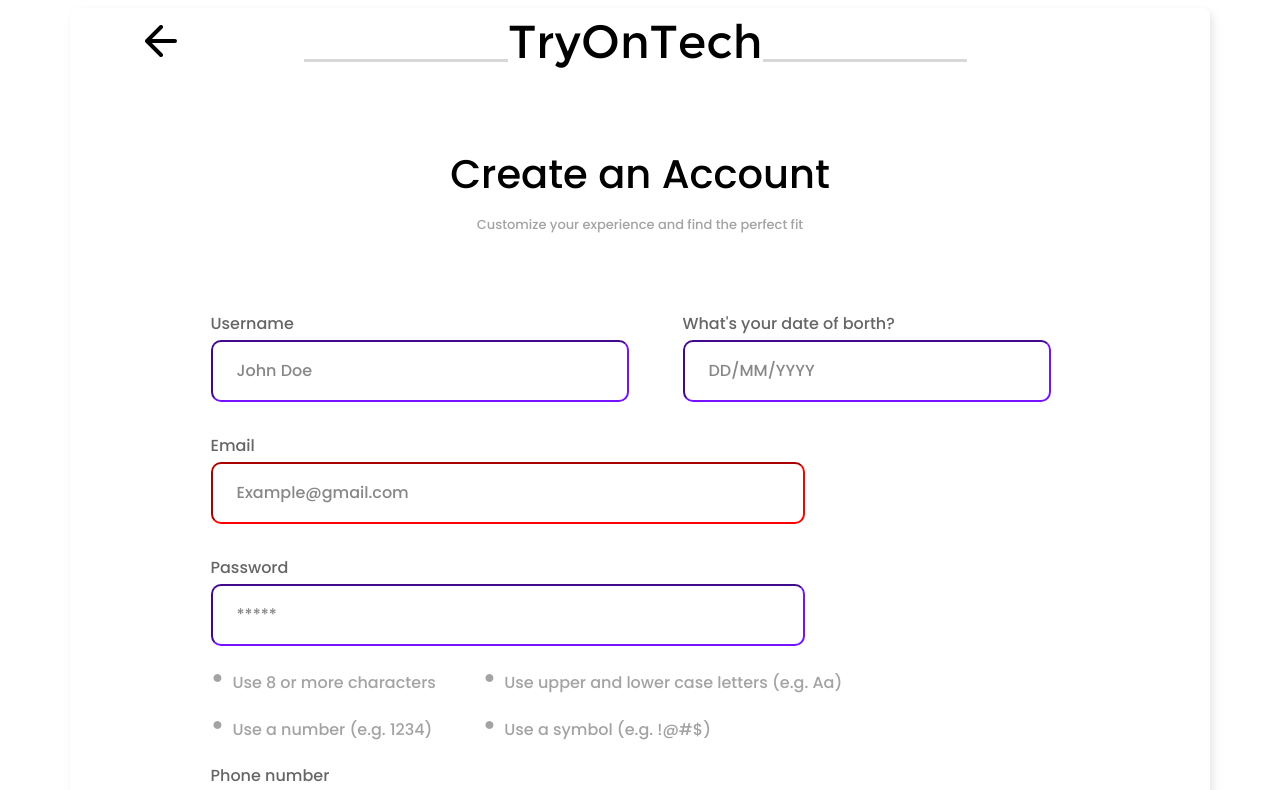
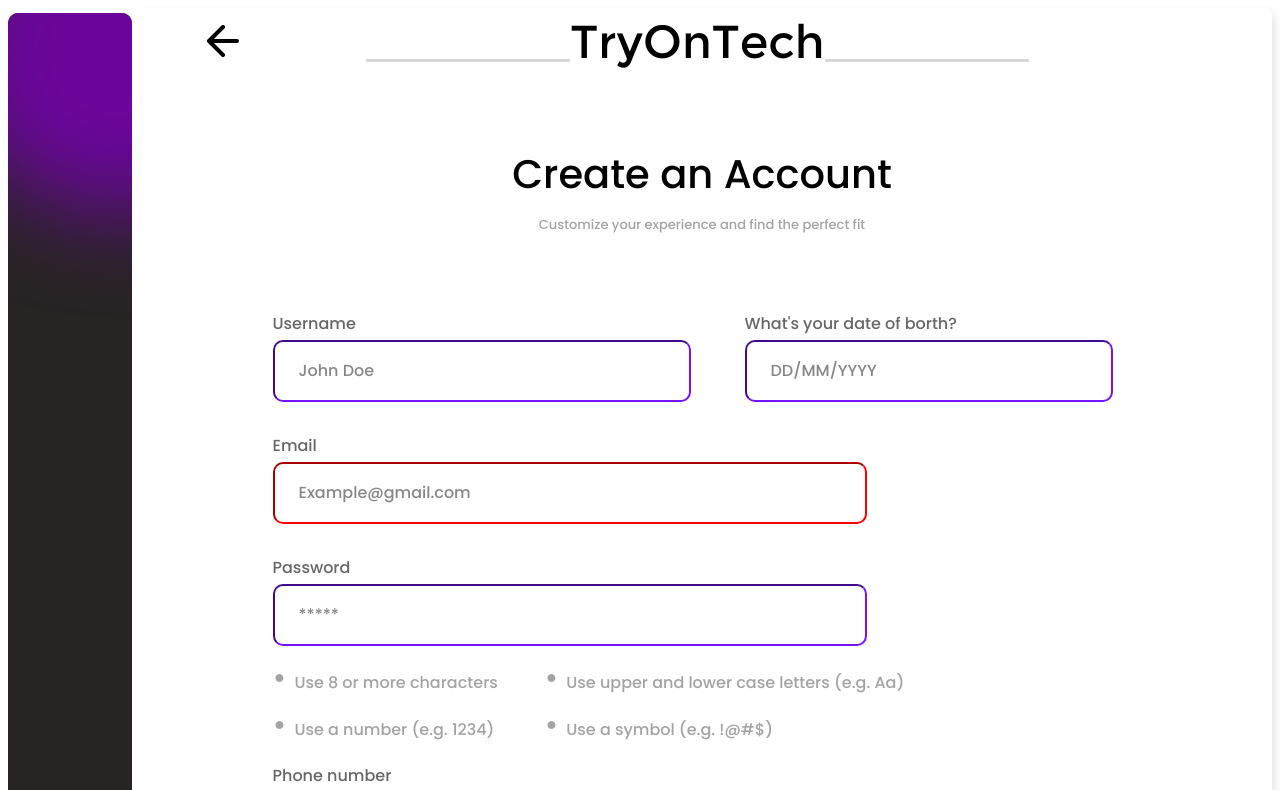
Before and after one commit to ArsJohan/Tryontech, a React (Vite) app in the folder client/: page /register in a window 1280 px wide. Shown: the top 790 px of the page. Built offline with nearby package versions, Linux system fonts and the light colour scheme.

Commit message:
Se agrego el background a la interfaz signUpPersonal

```diff
--- a/client/src/components/background.css
+++ b/client/src/components/background.css
@@ -4,8 +4,7 @@
 .bk-container {
     display: flex;
     position: relative;
-    width: 800px;
-    height: 1080px;
+
     background-color: #282424;
     overflow: hidden;
     padding-top: 0%;
@@ -41,7 +40,7 @@
 }
 
 
-.bk-circle-blur-topRight {
+.bk-circle-blur-topRight-md {
     position: absolute; /* Permite posicionarlo dentro de un contenedor */
     width: 344px; /* Ancho del círculo */
     height: 320px; /* Altura del círculo */
@@ -68,3 +67,29 @@
 
 
 }
+
+.bk-circle-blur-topRight-sq {
+    position: absolute; /* Permite posicionarlo dentro de un contenedor */
+    width: 344px; /* Ancho del círculo */
+    height: 320px; /* Altura del círculo */
+    border-radius: 50%; /* Hace que sea un círculo */
+    background-color: #6B069C; /* Color morado semitransparente */
+    filter: blur(45px); /* Aplica el efecto de desenfoque */;
+    right:-160px;
+    top:-120px;
+    z-index: 0;
+
+}
+
+.bk-circle-blur-bottomLeft-medium {
+    position: absolute; /* Permite posicionarlo dentro de un contenedor */
+    width: 567px; /* Ancho del círculo */
+    height: 393px; /* Altura del círculo */
+    border-radius: 50%; /* Hace que sea un círculo */
+    background-color: #6B069C; /* Color morado semitransparente */
+    filter: blur(45px); /* Aplica el efecto de desenfoque */;
+    bottom:-150px;
+    right:-5px;
+    transform: rotate(20.33deg);
+    z-index: 0;
+}
--- a/client/src/components/background.jsx
+++ b/client/src/components/background.jsx
@@ -1,9 +1,9 @@
 import React from "react";
 import './background.css';
 
-export function Background({elipseTop, elipseBottom,children}) {
+export function Background({elipseTop, elipseBottom,children, width, height}) {
     return (
-        <div className="bk-container">
+        <div className="bk-container" style={{width: width, height: height}}>
             <div className={elipseTop}></div>
             {children}
             <div className={elipseBottom}></div>
--- a/client/src/pages/login.jsx
+++ b/client/src/pages/login.jsx
@@ -14,8 +14,9 @@
     return (
 
         <div className="lg-container">
-            <Background elipseTop={"bk-circle-blur-topRight"}
-            elipseBottom={"bk-circle-blur-bottomLeft-big"}>
+            <Background elipseTop={"bk-circle-blur-topRight-md"}
+            elipseBottom={"bk-circle-blur-bottomLeft-big"} width= {"800px"}
+            height={"1080px"}>
                 <h1 className="bk-title">“A new way <br/> to measure yourself ”</h1>
                 <img src={logoBackground} alt="Background" className="bk-image"/>
             </Background>
--- a/client/src/pages/singUpPersonal.jsx
+++ b/client/src/pages/singUpPersonal.jsx
@@ -10,6 +10,7 @@
 import Button from "../components/button.jsx";
 import PhoneInput from 'react-phone-input-2'
 import 'react-phone-input-2/lib/style.css'
+import Background from "../components/background.jsx";
 
 export function SignUpPersonal() {
     const [username, setUsername] = useState("");
@@ -95,6 +96,9 @@
 
     return (
         <div className="sg-container">
+            <Background elipseTop={"bk-circle-blur-topRight-sq"}
+            elipseBottom={"bk-circle-blur-bottomLeft-medium"} width={"333px"} height={"1150px"}>
+            </Background>
             <Card width={"1100px"} height={"1120px"}>
                 <Header classN={"sg-header"}>
                     <>
```
